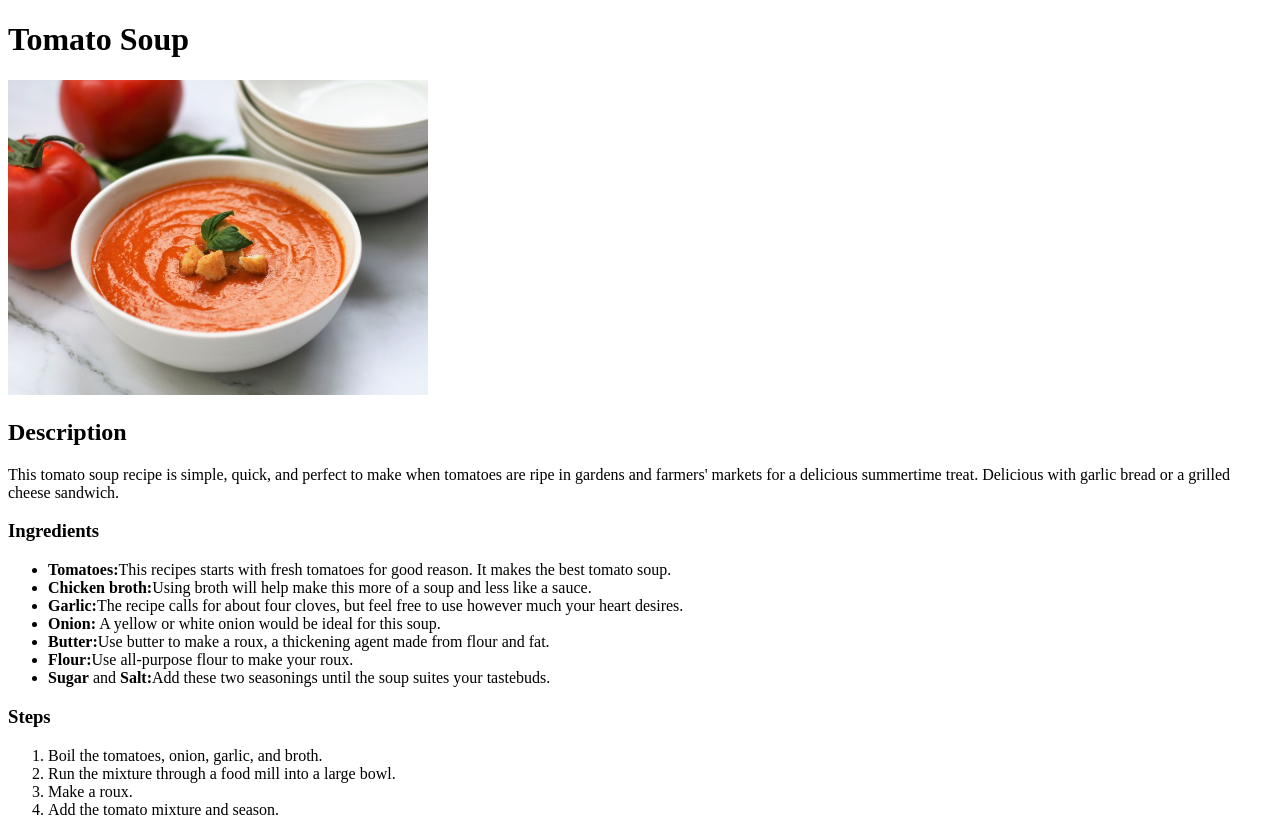
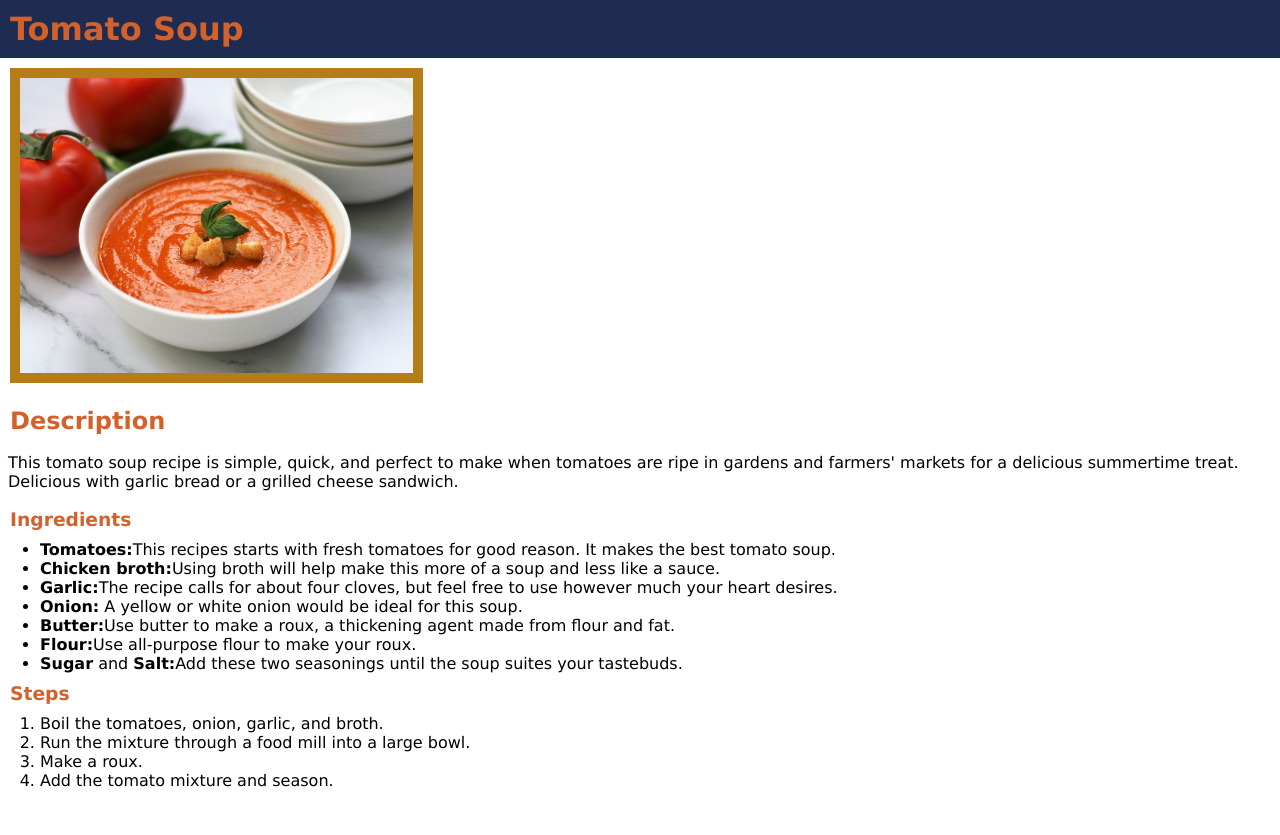
Before and after one commit to ndev-io/odin-recipes, a plain HTML site: page recipes/tomatosoup.html in a window 1280 px wide. After the commit the page ends 800 px from the top, so only its background shows below. Drawn offline with Linux system fonts and the light colour scheme.

Commit message:
Added styling to the website

```diff
--- a/recipes/tomatosoup.html
+++ b/recipes/tomatosoup.html
@@ -4,6 +4,7 @@
     <head>
         <meta charset="UTF-8">
         <title>Tomato Soup</title>
+        <link rel = "stylesheet" href = "../style.css">
     </head>
 
     <body>
--- /dev/null
+++ b/style.css
@@ -0,0 +1,34 @@
+*{
+    margin: 0;
+    box-sizing: border-box;
+    font-family: 'Lucida Sans', 'Lucida Sans Regular', 'Lucida Grande', 'Lucida Sans Unicode', Geneva, Verdana, sans-serif;
+}
+
+h1,
+h2,
+h3 {
+    color:#d3612c;
+}
+
+h1 {
+    padding: 10px;
+    background-color: rgb(30, 44, 82);
+}
+
+h2, h3 {
+    margin: 10px;
+}
+
+p {
+    padding:  8px;
+}
+
+.recipes li{
+    margin-bottom: 10px;
+    font-size: 18px;
+}
+
+img {
+    border: rgb(180, 125, 24) solid 10px;
+    margin: 10px;
+}
```
Also changed, not shown: index.html (+2 -1 lines), recipes/lasagna.html (+1 -0 lines), recipes/ratatouille.html (+1 -0 lines).
